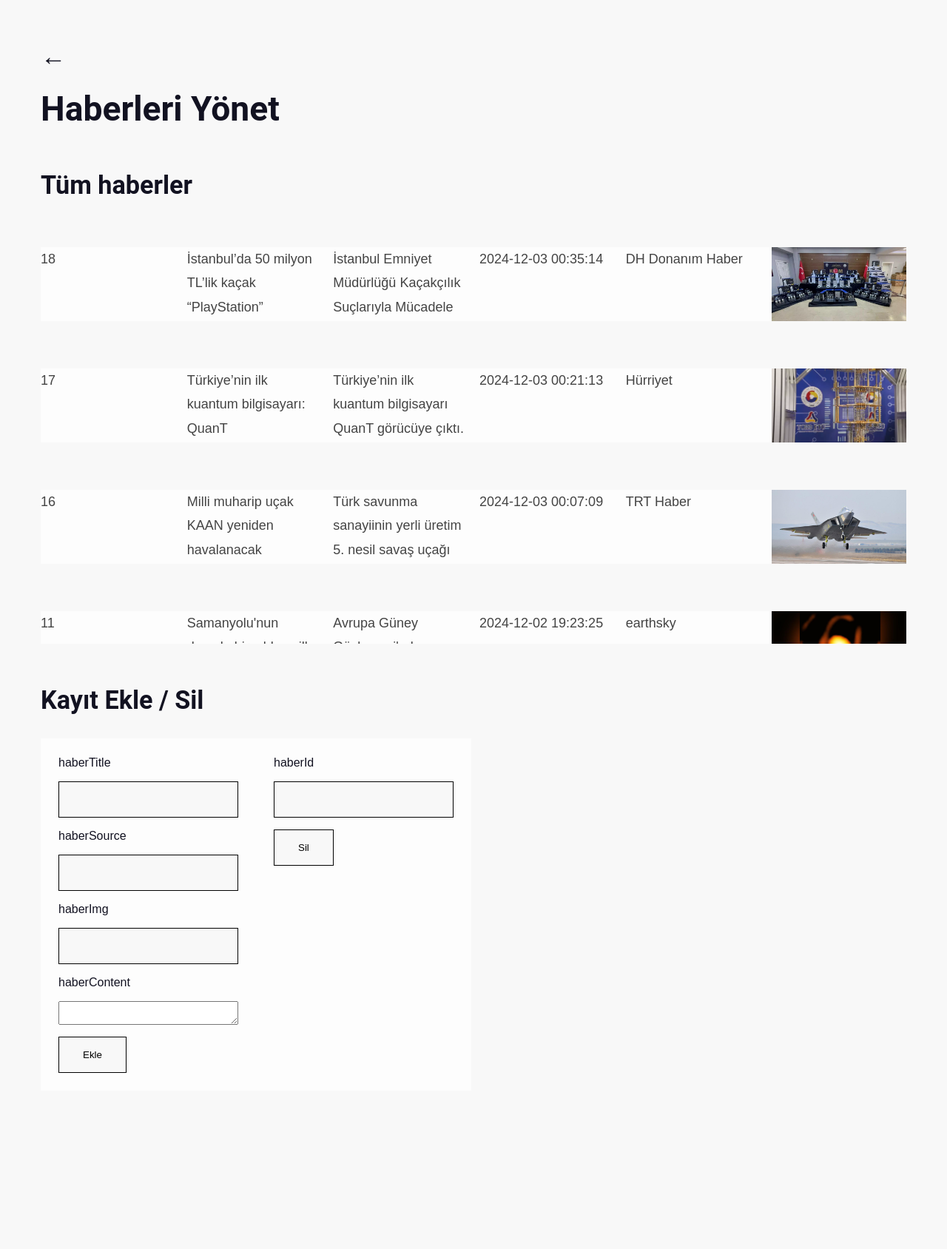
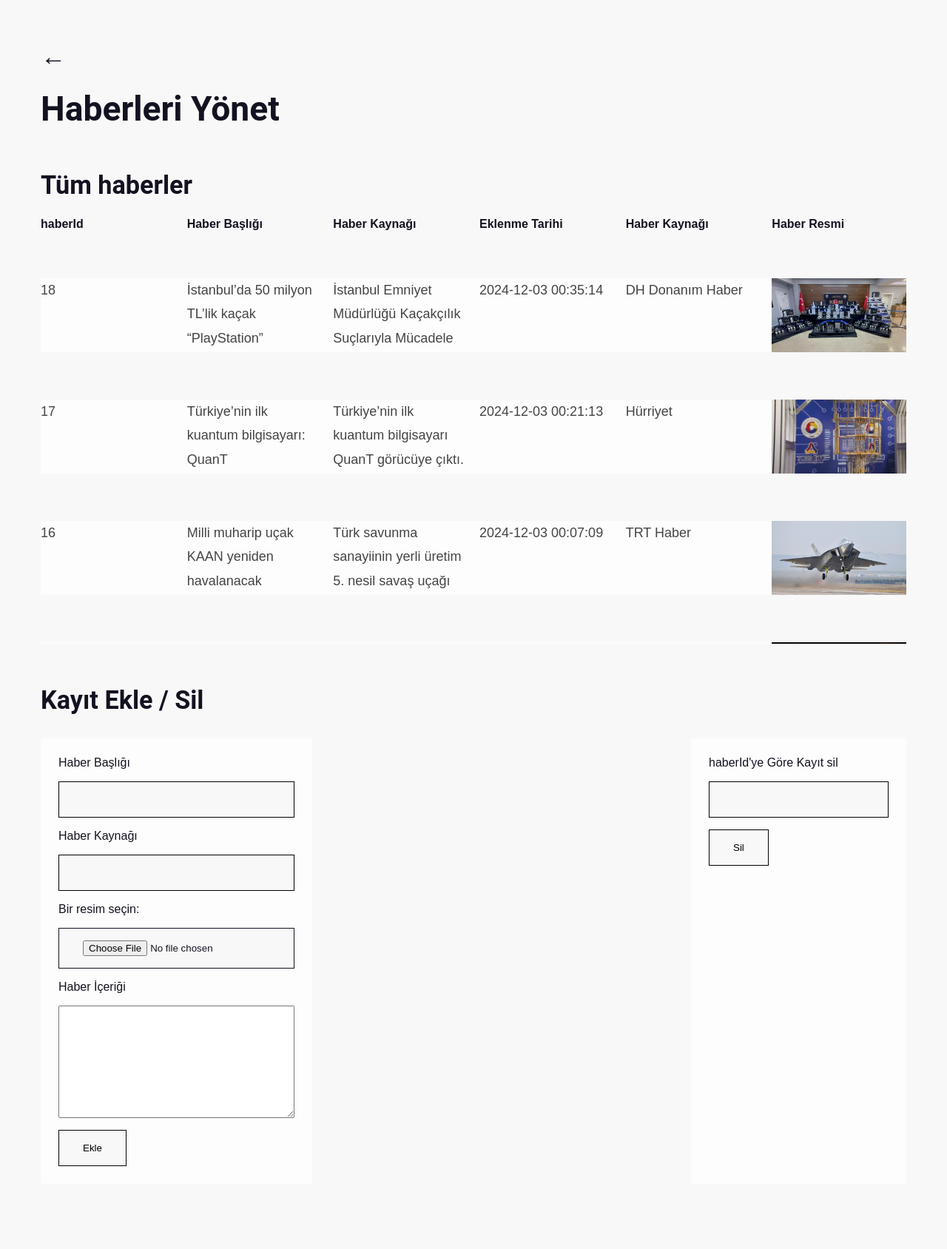
Before and after one commit to devkhrmnturk/NewsPortalPhpVeMySQLHaberUygulamasi, a PHP site: page /admin.php in a window 1280 px wide. Shown: the whole page at 74% size. Before the commit the page ends 1450 px from the top, so only its background shows below. Run offline with PHP 8.4, Linux system fonts and the light colour scheme; data comes from the database, SQL or seed files in the repository.

Commit message:
upladImages

```diff
--- a/news/admin.php
+++ b/news/admin.php
@@ -4,9 +4,14 @@
     $result = $mysqli->query($sorgu);
 
     if($_SERVER["REQUEST_METHOD"]==="POST" && $_POST["button"] =="Ekle"){
+        $resimIsmi=basename($_FILES['image']['name']);
+        $uploadDirection='img/';
+        $uploadFile = $uploadDirection . $resimIsmi;
+        move_uploaded_file($_FILES['image']['tmp_name'],$uploadFile);
+
         $haberTitle=$mysqli->real_escape_string($_POST['haberTitle']);
         $haberSource=$mysqli->real_escape_string($_POST['haberSource']);
-        $haberImg=$mysqli->real_escape_string($_POST['haberImg']);
+        $haberImg = $mysqli->real_escape_string($resimIsmi);
         $haberContent=$mysqli->real_escape_string($_POST['haberContent']);
         if(!empty($haberTitle) && !empty($haberSource) && !empty($haberContent) && !empty($haberImg)) {
             $sorgu = "INSERT INTO `haberler` (`haberId`, `haberTitle`, `haberContent`, `haberDate`, `haberSource`, `haberImg`)
@@ -17,6 +22,7 @@
                 echo "<script>alert('Hata oluştu: " . $mysqli->error . "');</script>";
             }
             header("Refresh: 0");
+
         }
         else
             echo "<script>alert('alanlar boş bırakılmamalı!');</script>";
@@ -31,6 +37,7 @@
             echo "<script>alert('Hata oluştu: " . $mysqli->error . "');</script>";
         }
         header("Refresh: 0");
+
     }
 ?>
 
@@ -42,6 +49,18 @@
     <meta name="viewport" content="width=device-width, initial-scale=1.0">
     <title>newsportal Yönetim Paneli</title>
     <link rel="stylesheet" href="css/components/admin.css">
+    <style>
+        @media (max-width:480px) {
+    .container {
+        flex-direction: column;
+    }
+
+
+    .newsbar img {
+        min-width: 100px;
+    }
+}
+    </style>
 </head>
 
 <body>
@@ -54,6 +73,14 @@
         <section>
             <h2>Tüm haberler</h2>
             <div class="showall ">
+                <div class="baslik" style="margin-top: 1.5rem; display: grid; grid-template-columns: repeat(6,1fr); justify-content: space-between; gap: 1rem; overflow-x: scroll; scrollbar-width: none;" >
+                    <h4>haberId</h4>
+                    <h4>Haber Başlığı</h4>
+                    <h4>Haber Kaynağı</h4>
+                    <h4>Eklenme Tarihi</h4>
+                    <h4>Haber Kaynağı</h4>
+                    <h4>Haber Resmi</h4>
+                </div>
                 <?php
                 while($row = $result->fetch_assoc())
                 {
@@ -64,7 +91,9 @@
                     <p class="newsbar__content">{$row["haberContent"]}</p>
                     <p>{$row["haberDate"]}</p>
                     <p>{$row["haberSource"]}</p>
-                    <img src="img/{$row["haberImg"]}">
+                    <div>
+                        <img src="img/{$row["haberImg"]}">
+                    </div>
                 </article>
                 EOT;
                 }
@@ -74,25 +103,28 @@
 
         <section>
             <h2>Kayıt Ekle / Sil</h2>
-            <div class="container">
-                <form method="post" action="">
-                    <label for="title">haberTitle</label >
+            <div class="container" style="justify-content: space-between;">
+                <form method="post" action="" enctype="multipart/form-data">
+                    <label for="title">Haber Başlığı</label>
                     <input type="text" name="haberTitle" required>
 
-                    <label for="source">haberSource</label>
+                    <label for="source">Haber Kaynağı</label>
                     <input type="text" name="haberSource" required>
 
-                    <label for="image">haberImg</label>
-                    <input type="text" name="haberImg" required>
+                    <label for="image">Bir resim seçin:</label>
+                    <input type="file" name="image" accept="image/*" required>
 
-                    <label for="content">haberContent</label>
-                    <textarea name="haberContent"></textarea>
+                    <!-- <label for="image">haberImg</label>
+                    <input type="text" name="haberImg" required> -->
+
+                    <label for="content">Haber İçeriği</label>
+                    <textarea name="haberContent" rows="10"></textarea>
 
                     <input type="submit" value="Ekle" name="button">
                 </form>
 
-                <form method="post" class="kayitSilForm">
-                    <label for="title">haberId</label>
+                <form method="post" class="kayitSilForm" ;">
+                    <label for="title">haberId'ye Göre Kayıt sil</label>
                     <input type="text" name="id">
                     <input type="submit" value="Sil" name="button">
                 </form>
--- a/news/css/components/admin.css
+++ b/news/css/components/admin.css
@@ -24,6 +24,8 @@
     background-color: var(--c-body);
     gap: 1rem;
 }
+
+
 
 .form > * {
     display: block;
@@ -59,3 +61,13 @@
 .container {
     display: flex;
 }
+
+@media (max-width:480px) {
+    .container {
+        flex-direction: column;
+    }
+}
+
+#baslik {
+    display: grid; grid-template-columns: repeat(6,1fr); border: 1px solid; justify-content: space-between;
+}
--- a/news/index.php
+++ b/news/index.php
@@ -52,6 +52,10 @@
         justify-content: space-between;
     }
 
+    .hero__card__title,.hero__card__footer{
+        text-shadow: 1px 1px 1px var(--c-black80);
+    }
+
     </style>
 </head>
 <body>
@@ -81,7 +85,7 @@
                         echo <<<ETC
                         <article
                             class="content hero__card "
-                            style="background-image: url(img/{$row["haberImg"]});"
+                            style="background-image: url('img/{$row["haberImg"]}');"
                         >
                             <a
                             href="haber.php?id={$row["haberId"]}"
```
